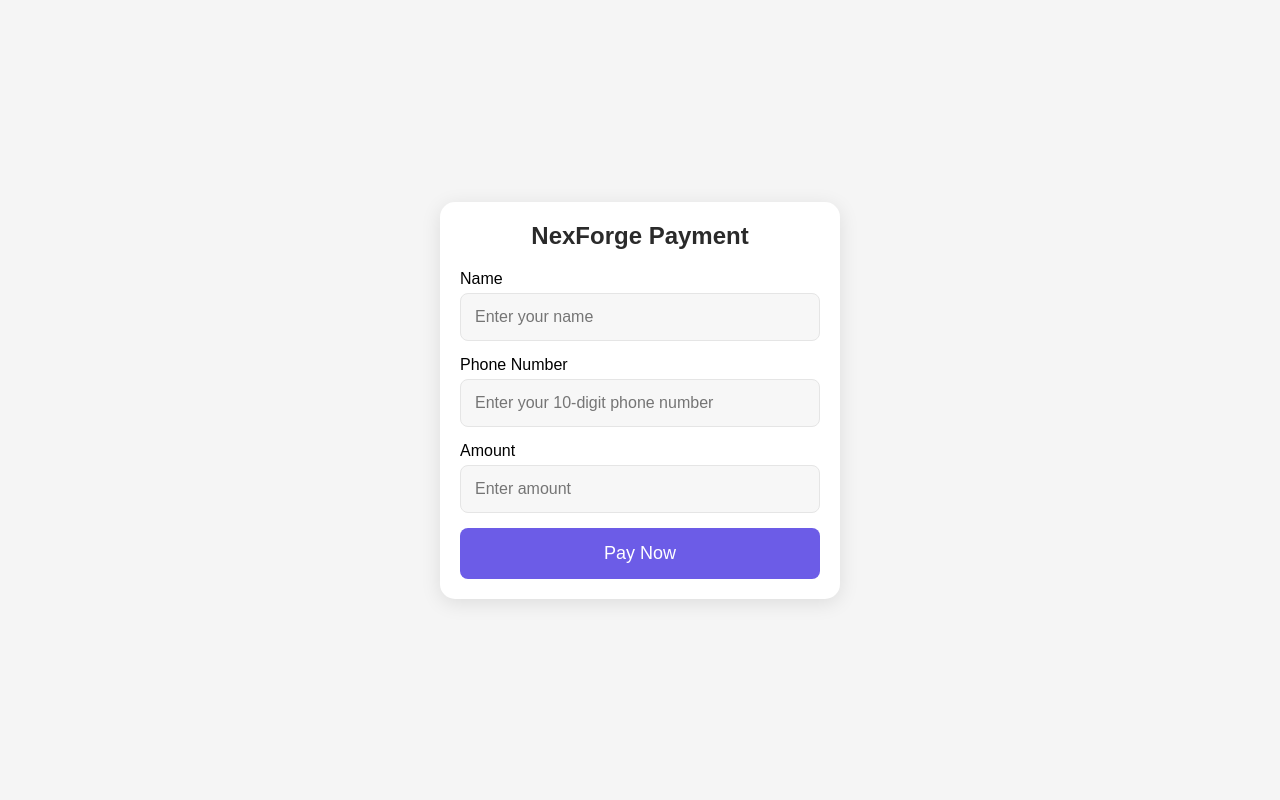
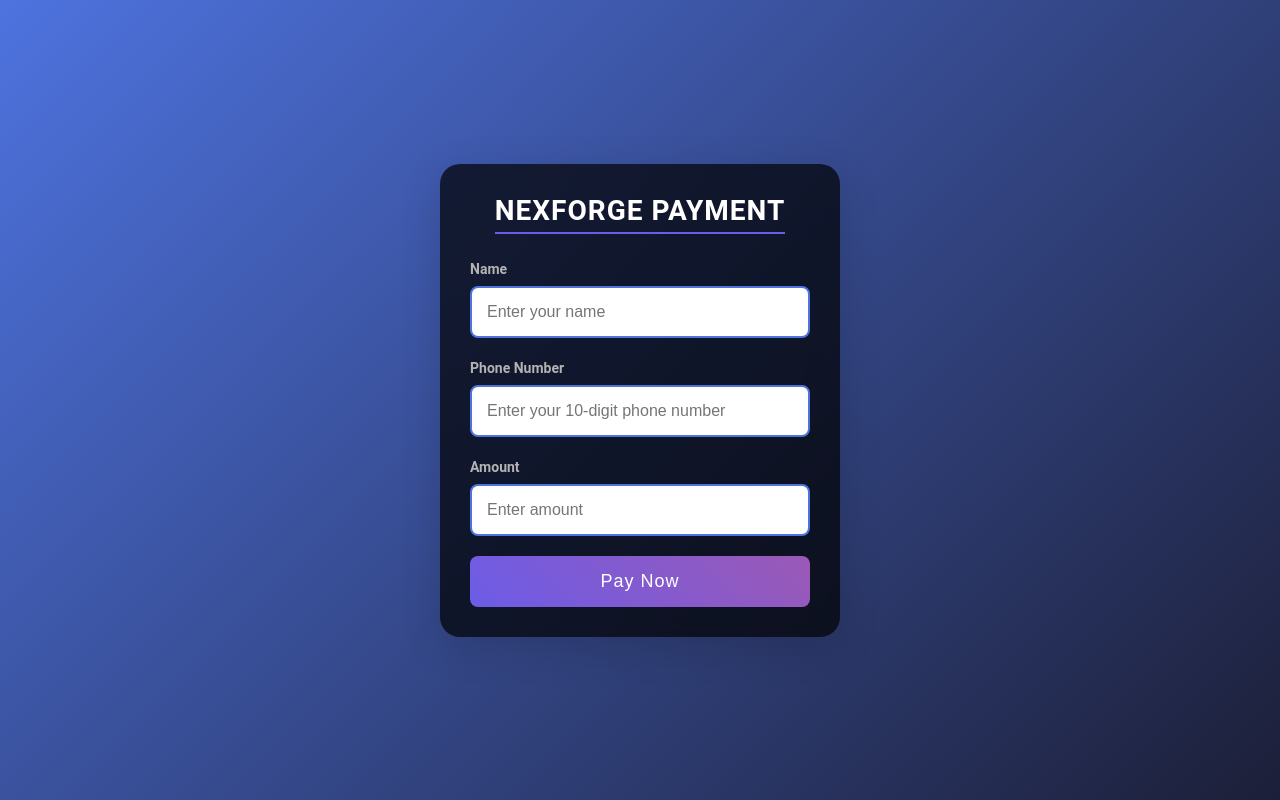
Before and after one commit to siddharth192006/Payment-send, a plain HTML site: page index.html in a window 1280 px wide. Drawn offline with Linux system fonts and the light colour scheme.

Commit message:
Update style.css

```diff
--- a/style.css
+++ b/style.css
@@ -6,89 +6,105 @@
 }
 
 body {
-    font-family: 'Arial', sans-serif;
-    background-color: #f5f5f5;
+    font-family: 'Roboto', sans-serif; /* Premium font from Google Fonts */
+    background: linear-gradient(135deg, #4e73df, #1c1f38);
+    color: #fff;
     display: flex;
     justify-content: center;
     align-items: center;
     height: 100vh;
-}
-
-/* Centered container for the payment form */
-.payment-container {
-    background-color: white;
-    width: 400px;
-    padding: 20px;
-    border-radius: 15px;
-    box-shadow: 0px 4px 20px rgba(0, 0, 0, 0.1);
     text-align: center;
 }
 
-/* Header styling */
+.payment-container {
+    background: rgba(0, 0, 0, 0.7); /* Transparent background with dark overlay */
+    width: 400px;
+    padding: 30px;
+    border-radius: 20px;
+    box-shadow: 0px 10px 40px rgba(0, 0, 0, 0.15);
+    backdrop-filter: blur(15px); /* Slight blur for depth */
+    position: relative;
+}
+
 h1 {
-    font-size: 24px;
-    color: #2a2a2a;
+    font-size: 28px;
+    color: #ffffff;
+    font-weight: 700;
+    margin-bottom: 25px;
+    letter-spacing: 1px;
+    text-transform: uppercase;
+    border-bottom: 2px solid #6c5ce7;
+    display: inline-block;
+    padding-bottom: 5px;
+}
+
+.form-group {
     margin-bottom: 20px;
+    text-align: left;
+}
+
+label {
+    color: #b3b3b3;
+    font-size: 14px;
     font-weight: 600;
 }
 
-/* Form group for styling input fields */
-.form-group {
-    margin-bottom: 15px;
-    text-align: left;
-}
-
-/* Input fields */
 input[type="text"], input[type="number"] {
     width: 100%;
-    padding: 14px;
-    border: 1px solid #e5e5e5;
+    padding: 15px;
+    border: 2px solid #4e73df;
     border-radius: 8px;
     font-size: 16px;
-    margin-top: 5px;
+    margin-top: 8px;
     outline: none;
-    background-color: #f7f7f7;
-    transition: background-color 0.3s ease;
+    background-color: #fff;
+    color: #333;
+    transition: all 0.3s ease-in-out;
 }
 
 input[type="text"]:focus, input[type="number"]:focus {
-    background-color: #ffffff;
     border-color: #6c5ce7;
+    background-color: #f0f0f0;
 }
 
-/* Error message styling */
+input[type="text"]:hover, input[type="number"]:hover {
+    border-color: #6c5ce7;
+    background-color: #f9f9f9;
+}
+
 .error-message {
-    color: red;
+    color: #ff4d4d;
     font-size: 12px;
     margin-top: 5px;
 }
 
-/* Submit button */
+/* Button styling */
 button {
     width: 100%;
     padding: 15px;
-    background-color: #6c5ce7;
+    background: linear-gradient(45deg, #6c5ce7, #9b59b6);
     color: white;
     font-size: 18px;
     border: none;
     border-radius: 8px;
     cursor: pointer;
-    transition: background-color 0.3s ease;
+    transition: all 0.3s ease-in-out;
+    letter-spacing: 1px;
 }
 
 button:hover {
-    background-color: #5a47d1;
+    background: linear-gradient(45deg, #9b59b6, #6c5ce7);
+    transform: scale(1.05);
 }
 
-/* Footer with brand/logo */
 footer {
-    margin-top: 20px;
+    margin-top: 25px;
     font-size: 14px;
-    color: #999;
+    color: #bbb;
 }
 
 footer a {
-    color: #6c5ce7;
+    color: #fff;
     text-decoration: none;
 }
 
@@ -96,14 +112,50 @@ footer a:hover {
     text-decoration: underline;
 }
 
+/* Animations for input fields */
+input[type="text"], input[type="number"] {
+    animation: fadeIn 0.5s ease-in-out;
+}
+
+button {
+    animation: bounceIn 0.5s ease-in-out;
+}
+
+/* Keyframe animations */
+@keyframes fadeIn {
+    from {
+        opacity: 0;
+        transform: translateY(10px);
+    }
+    to {
+        opacity: 1;
+        transform: translateY(0);
+    }
+}
+
+@keyframes bounceIn {
+    from {
+        opacity: 0;
+        transform: scale(0.5);
+    }
+    to {
+        opacity: 1;
+        transform: scale(1);
+    }
+}
+
 /* Responsive design */
 @media (max-width: 480px) {
     .payment-container {
         width: 90%;
-        padding: 15px;
+        padding: 20px;
     }
 
     h1 {
-        font-size: 20px;
+        font-size: 22px;
     }
-}
+
+    button {
+        font-size: 16px;
+    }
+    }
```
